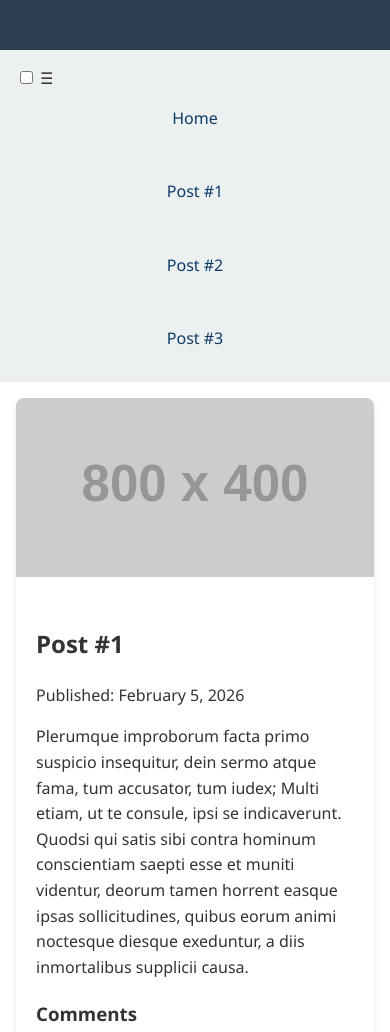
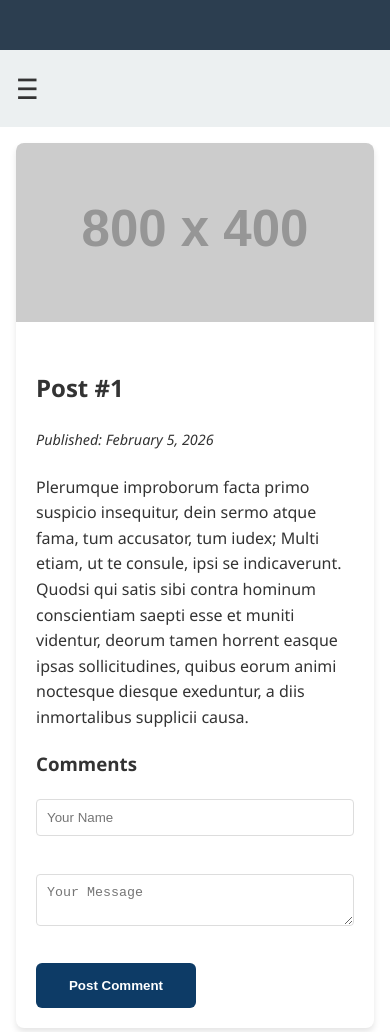
Before and after one commit to code23data/Minimal-Blog-Website, a plain HTML site: page index.html in a window 390 px wide. Shown: the part 108-1140 px from the top of the page. Drawn offline with Linux system fonts and the light colour scheme; placeholder pictures from the web are drawn by us.

Commit message:
Add styles for error messages and comment form

```diff
--- a/style.css
+++ b/style.css
@@ -99,3 +99,65 @@ nav ul {
 		margin: 1rem;
 	}
 }
+
+.error-msg {
+	color: #dc3545;
+	font-size: 0.85rem;
+	margin-top: 4px;
+	display: block;
+	min-height: 1em;
+}
+
+.date {
+	color: var(--text-muted);
+	font-size: 0.9rem;
+	margin-bottom: 1.5rem;
+	display: block;
+	font-style: italic;
+}
+
+.comment-form button {
+	align-self: flex-start;
+	width: auto;
+	min-width: 160px;
+	height: 45px;
+	background-color: #0D3B66;
+	color: white;
+	border: none;
+	border-radius: 6px;
+	font-weight: 600;
+	cursor: pointer;
+	transition: all 0.3s cubic-bezier(0.25, 0.8, 0.25, 1);
+}
+
+.comment-form button:hover {
+	background-color: #1a568d;
+	box-shadow: 0 4px 12px rgba(13, 59, 102, 0.2);
+}
+
+/* Hamburger & Mobile Menu */
+.hamburger {
+	display: none;
+	font-size: 28px;
+	cursor: pointer;
+	color: #333;
+}
+
+#menu-toggle { display: none; }
+
+@media (max-width: 768px) {
+	.hamburger { display: block; }
+	#navbar {
+		display: none;
+		position: absolute;
+		top: 100%;
+		left: 0;
+		flex-direction: column;
+		width: 100%;
+		background-color: #ecf0f1;
+		padding-bottom: 20px;
+	}
+	#menu-toggle:checked ~ #navbar {
+	display: flex;
+	}
+}
```
